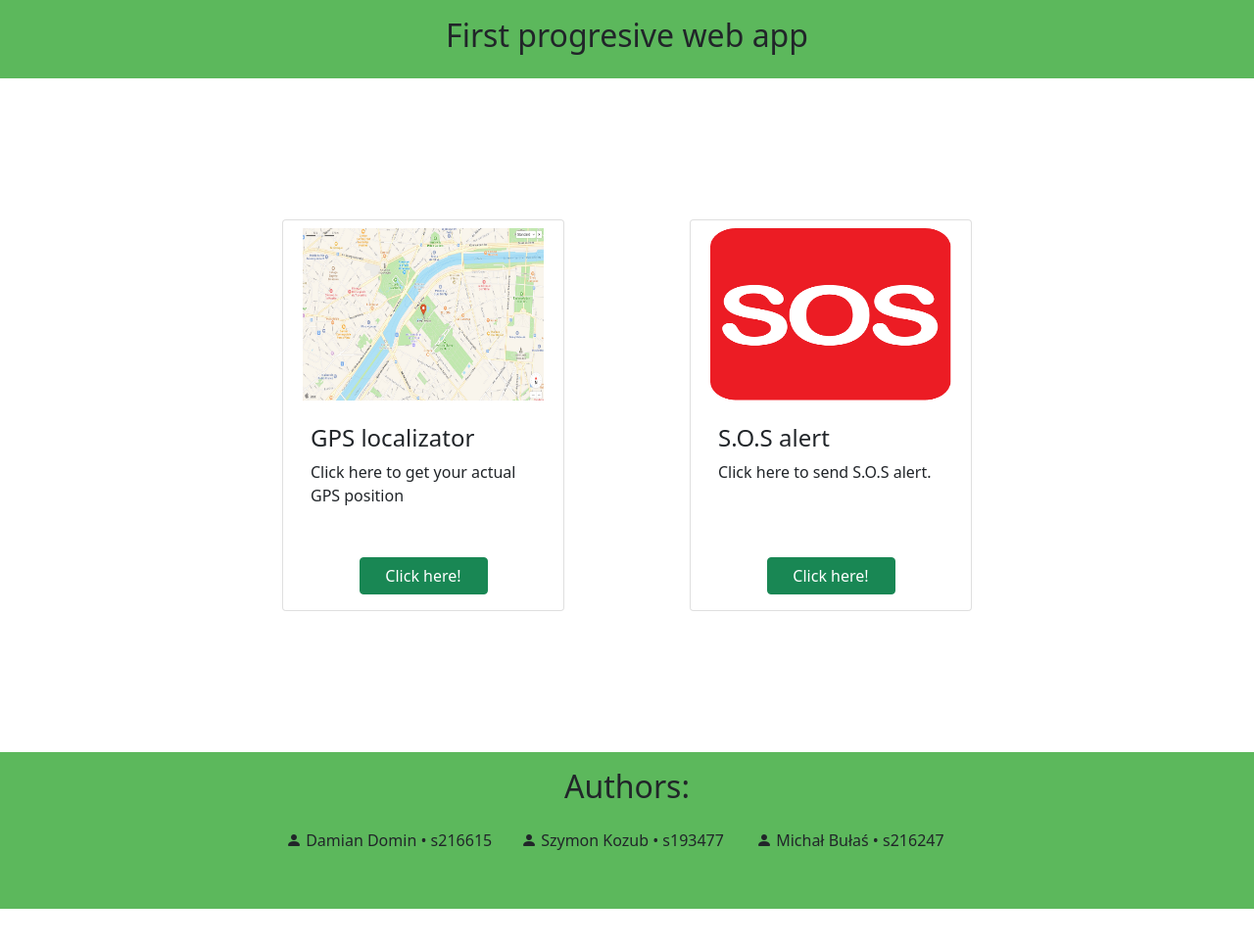
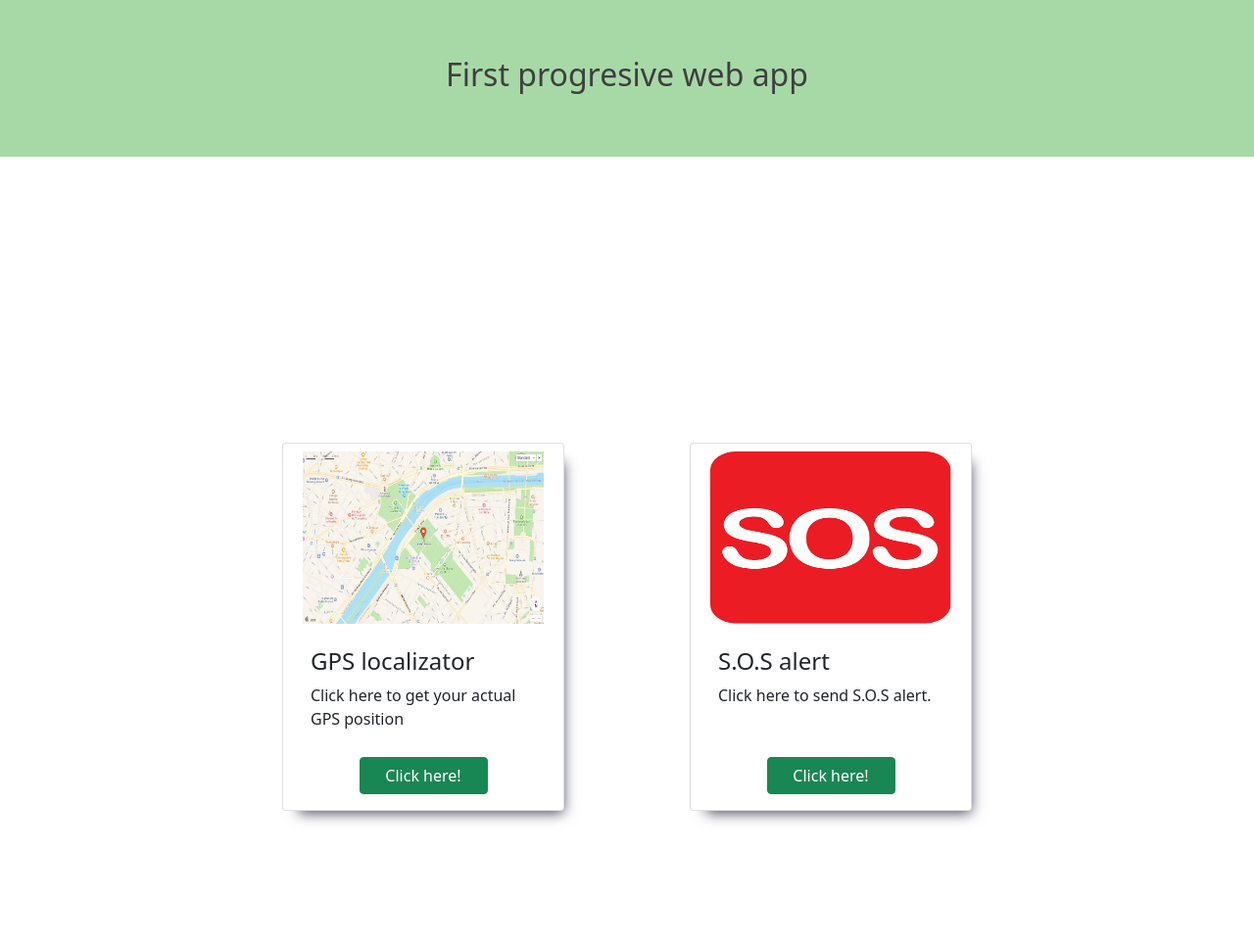
Before and after one commit to DamianDamian-Domin/psm-pwa, a plain HTML site: page index.html in a window 1280 px wide. Shown: the whole page at 98% size. Before the commit the page ends 928 px from the top, so only its background shows below. Drawn offline with nearby package versions, Linux system fonts and the light colour scheme.

Commit message:
css changes

```diff
--- a/index.html
+++ b/index.html
@@ -22,7 +22,7 @@
 
 <div class="container">
     <div class="menu-wrapper row">
-        <div class="card col-md-6" style="width: 18rem;">
+        <div class="card col-md-2" style="width: 18rem;">
             <img src="assets/map.jpg" id="photo" class="card-img-top" alt="...">
             <div class="card-body">
                 <h4> GPS localizator </h3>
@@ -30,7 +30,7 @@
             </div>
             <button onclick="changeWindow('localisator.html')" type="button" class="btn btn-success">Click here!</button>
         </div>
-        <div class="card col-md-6" style="width: 18rem;">
+        <div class="card col-md-2" style="width: 18rem;">
             <img src="assets/sos.png" class="card-img-top" alt="...">
             <div class="card-body">
                 <h4> S.O.S alert </h3>
@@ -41,7 +41,7 @@
     </div>
 </div>
 
-<div class="footer-wrapper">
+<!-- <div class="footer-wrapper">
     <div class="footer-title-wrapper">
         <h2> Authors: </h2>
     </div>
@@ -59,7 +59,7 @@
                 <span class="author-name">Michał Bułaś • s216247</span>
             </div>
         </div>
-</div>
+</div> -->
 
 </div>
 
--- a/styles.css
+++ b/styles.css
@@ -1,29 +1,42 @@
-.body {
-    height: 100vh;
-}
+
 .title-wrapper {
     display: flex;
     justify-content: center;
     align-items: center;
     width: 100%;
-    min-height: 10vh;
-    background-color: #5cb85c;
+    min-height: 10rem;
+    background-color: #82c982b2;
     padding: 1rem 0;
+    color: rgb(63, 63, 63);
+    font-size: 1rem;
 }
 .menu-wrapper {
     display: flex;
     justify-content: center;
     align-items: center;
-    min-height: 43rem;
-    padding: 1rem 5rem;
-
+    padding: 1rem 0rem;
+    min-height: 60rem;
+    margin: 0 !important;
+}
+.footer-wrapper {
+    display: flex;
+    align-items: center;
+    flex-direction: column;
+    width:100%;
+    min-height: 10rem;
+    background-color: #82c982;
+    color: rgb(63, 63, 63);
 }
 .menu-wrapper > * {
     margin: 1rem 4rem;
 }
 .card {
-    min-height: 25rem;
-
+    min-height: 25%;
+    transition: all .5s ease-out;
+    box-shadow: 8px 11px 13px -9px rgba(66, 68, 90, 1);
+}
+.card:hover {
+    transform: scale(1.1);
 }
 .card-body {
     display: flex;
@@ -40,15 +53,6 @@
     margin: 0 auto;
     margin-bottom: 1rem;
 }
-.footer-wrapper {
-    display: flex;
-    align-items: center;
-    flex-direction: column;
-    bottom:0;
-    width:100%;
-    min-height: 10rem;
-    background-color: #5cb85c;
-}
 .footer-title-wrapper {
     margin-top: 1rem;
 }
@@ -56,17 +60,20 @@
     margin-top: 1rem;
     display: flex;
     justify-content: center;
-    width: 100%;
+    width: 80%;
+    color: rgb(102, 102, 102);
 }
 .authors-row > * {
     max-width: 15rem;
 }
+
+
 .sos-wrapper {
     display: flex;
     flex-direction: column;
     justify-content: center;
     align-items: center;
-    padding-top: 3rem;
+    padding: 3rem 2rem 0 2rem;
 }
 .map-wrapper {
     display: flex;
```
Also changed, not shown: localisator.html (+1 -1 lines), sos.html (+1 -1 lines).
